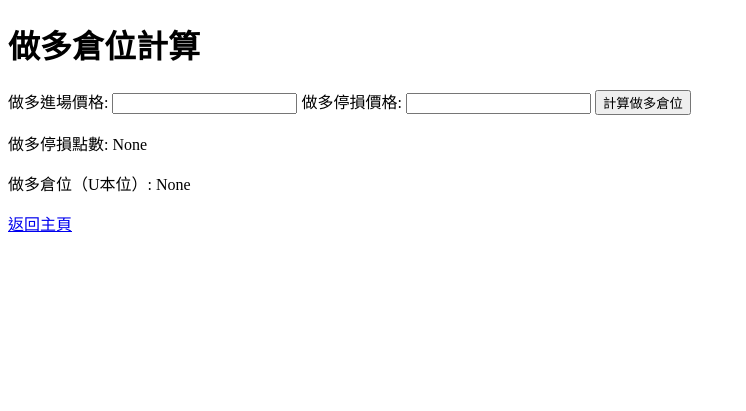
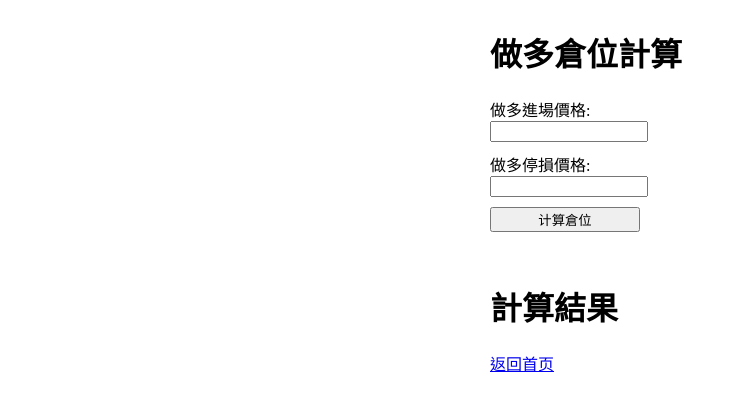
Before and after one commit to murmurcats/STOPLOSS, a Flask app: page /long_position in a window 1280 px wide. Shown: the top 411 px of the page, without its empty margins (0-746 px from the left). Run offline with Flask 3, Linux system fonts and the light colour scheme.

Commit message:
Update long_position.html

```diff
--- a/templates/long_position.html
+++ b/templates/long_position.html
@@ -3,26 +3,59 @@
 <head>
     <meta charset="UTF-8">
     <title>做多倉位計算</title>
-    <!-- 这里可以添加您的 CSS 或者引入外部样式表 -->
+    <style>
+        body {
+            display: flex;
+            justify-content: center;
+            align-items: center;
+            flex-direction: column;
+        }
+        .form-container, .results-container {
+            width: 300px;
+            margin-bottom: 20px;
+        }
+        .input-group {
+            margin-bottom: 10px;
+        }
+        .input-group label {
+            display: inline-block;
+            width: 140px;
+        }
+        .input-group input {
+            width: 150px;
+        }
+    </style>
 </head>
 <body>
+    <div class="form-container">
         <h1>做多倉位計算</h1>
-    <form method="post" action="/long_position">
+        <form method="post" action="{{ url_for('long_position') }}">
+            <div class="input-group">
                 <label for="long_entry_price">做多進場價格:</label>
-        <input type="number" id="long_entry_price" name="long_entry_price" required>
-
+                <input type="text" id="long_entry_price" name="long_entry_price" required>
+            </div>
+            <div class="input-group">
                 <label for="long_stop_loss_price">做多停損價格:</label>
-        <input type="number" id="long_stop_loss_price" name="long_stop_loss_price" required>
-
-        <input type="submit" value="計算做多倉位">
+                <input type="text" id="long_stop_loss_price" name="long_stop_loss_price" required>
+            </div>
+            <input type="hidden" name="total_capital" value="{{ request.args.get('total_capital') }}">
+            <input type="hidden" name="stop_loss_amount" value="{{ request.args.get('stop_loss_amount') }}">
+            <div class="input-group">
+                <input type="submit" value="计算倉位">
+            </div>
         </form>
-
+    </div>
+    <div class="results-container">
+        <h1>計算結果</h1>
         {% if error %}
             <p style="color: red;">{{ error }}</p>
         {% else %}
-        <p>做多停損點數: {{ long_stop_loss_points }}</p>
-        <p>做多倉位（U本位）: {{ long_position_size }}</p>
+            {% if long_stop_loss_points %}
+                <p>做多停損點數: {{ long_stop_loss_points | round(2) }}</p>
+                <p>做多倉位大小: {{ long_position_size | round(2) }} U本位</p>
             {% endif %}
-    <a href="/">返回主頁</a>
+        {% endif %}
+        <a href="{{ url_for('index') }}">返回首页</a>
+    </div>
 </body>
 </html>
```
Lines whose indentation alone changed are shown as unchanged.
